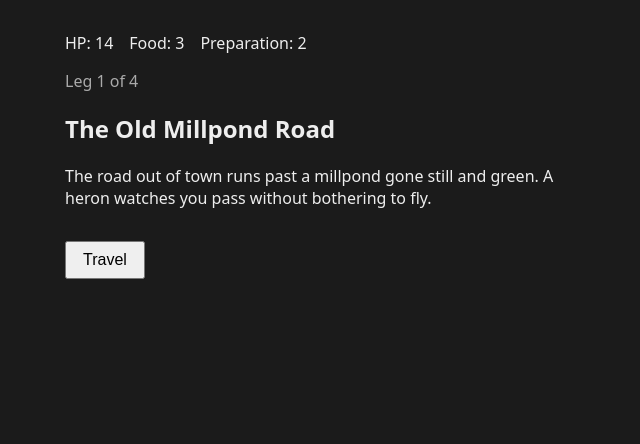
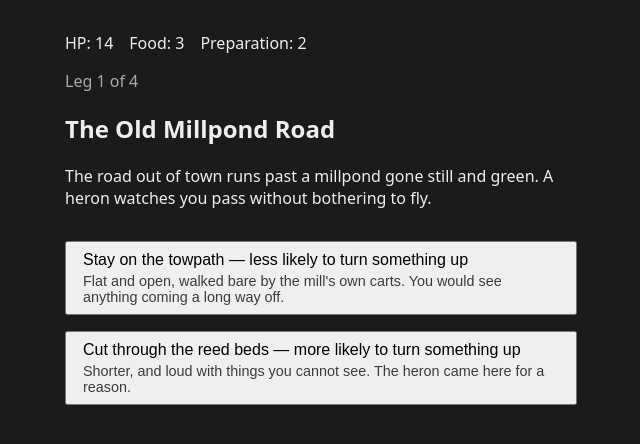
Before and after one commit to zeikar/project-wander, a React (Vite) app: page / in a window 1280 px wide. Both pictures are taken after a click on the button "Set out". Shown: the top 444 px of the page, without its empty margins (319-959 px from the left). Built offline with nearby package versions, Linux system fonts and the light colour scheme.

Commit message:
feat: give every leg two ways to walk it, and let the odds be the only difference

```diff
--- a/src/content/journey.ts
+++ b/src/content/journey.ts
@@ -1,7 +1,33 @@
+// Two ways to walk one leg. They meet the SAME animals in the same proportion
+// and pay the SAME toll; the only thing a route changes is how likely the leg
+// turns something up. That restraint is measured, not modesty: every version
+// that also priced the roads differently collapsed into one correct road, taken
+// on 74-93% of the nodes where the two disagreed. Charging nothing is what keeps
+// both of them worth taking.
+export interface LegRoute {
+  id: string;
+  label: string;
+  description: string;
+  encounterChance: number;
+}
+
 export interface JourneyLeg {
   name: string;
   description: string;
+  routes: readonly LegRoute[];
 }
+
+// The in-world rule behind both numbers, kept identical on every leg so it is
+// learnable: open ground turns up less than thick cover.
+// Measured over 300 seeds against the unbranched 0.6 road. At 0.5/0.75 neither
+// way dominates — the quiet one is uniquely optimal on 13.6% of optimal-line
+// travel nodes, the busy one on 10.5%, and the two disagree on 24.2%. Widening
+// the gap makes the choice sharper and the journey easier at the same time
+// (0.3/0.75 reaches 47.2% decisive but drops the best ending's lockout to
+// 17.7%, and starves the wolves' `read-the-pack` down to 6.9%); narrowing it to
+// 0.55/0.65 leaves the roads agreeing on 90.1% of nodes.
+const QUIET_ROUTE_CHANCE = 0.5;
+const BUSY_ROUTE_CHANCE = 0.75;
 
 // How the journey ended, ranked best to worst by the selector in core/arrival.ts.
 // These are outcomes, not flavour: the label is what the arrival screen calls the
@@ -46,21 +72,85 @@ export const journey: Journey = {
       name: "The Old Millpond Road",
       description:
         "The road out of town runs past a millpond gone still and green. A heron watches you pass without bothering to fly.",
+      routes: [
+        {
+          id: "towpath",
+          label: "Stay on the towpath",
+          description:
+            "Flat and open, walked bare by the mill's own carts. You would see anything coming a long way off.",
+          encounterChance: QUIET_ROUTE_CHANCE,
+        },
+        {
+          id: "reed-beds",
+          label: "Cut through the reed beds",
+          description:
+            "Shorter, and loud with things you cannot see. The heron came here for a reason.",
+          encounterChance: BUSY_ROUTE_CHANCE,
+        },
+      ],
     },
     {
       name: "Crossroads Waymarker",
       description:
         "A wooden waymarker leans hard to one side, its painted letters faded to guesses. Someone has tied a strip of cloth to it, for luck or for grief.",
+      routes: [
+        {
+          id: "cart-road",
+          label: "Take the wide cart road",
+          description:
+            "Rutted and open to the sky. Whatever else it is, it is used.",
+          encounterChance: QUIET_ROUTE_CHANCE,
+        },
+        {
+          id: "drovers-track",
+          label: "Follow the old drovers' track",
+          description:
+            "Half grown over. Nobody has driven cattle up it in years, which does not mean nothing uses it.",
+          encounterChance: BUSY_ROUTE_CHANCE,
+        },
+      ],
     },
     {
       name: "The Ferry Crossing",
       description:
         "An old ferryman rings a small bell to call the boat back from the far bank, grumbling about the toll before he even sees your coin.",
+      routes: [
+        {
+          id: "ferry",
+          label: "Wait for the boat",
+          description:
+            "Open water and a bored old man. There is nothing to meet out there but the wind.",
+          encounterChance: QUIET_ROUTE_CHANCE,
+        },
+        {
+          id: "shallows",
+          label: "Walk the bank down to the shallows",
+          description:
+            "Willow scrub the whole way, close enough to touch on both sides. The scrub is not empty.",
+          encounterChance: BUSY_ROUTE_CHANCE,
+        },
+      ],
     },
     {
       name: "Pinewood Rise",
       description:
         "The path climbs through a thin pine wood where the wind sounds like distant conversation. Somewhere off in the trees, something large moves and then goes quiet.",
+      routes: [
+        {
+          id: "bare-ridge",
+          label: "Climb the bare ridge",
+          description:
+            "Out of the trees entirely. Nothing up there has anywhere to stand out of sight.",
+          encounterChance: QUIET_ROUTE_CHANCE,
+        },
+        {
+          id: "pines",
+          label: "Keep to the pines",
+          description:
+            "Sheltered and close, and quiet the way a room is quiet when someone else is in it.",
+          encounterChance: BUSY_ROUTE_CHANCE,
+        },
+      ],
     },
   ],
   road: {
--- a/src/core/actions.ts
+++ b/src/core/actions.ts
@@ -1,4 +1,6 @@
 export type GameAction =
   | { type: "START_JOURNEY"; seed: number }
-  | { type: "TRAVEL" }
+  // Which of the current leg's routes to walk. An id the leg does not offer is
+  // ignored like any other invalid action.
+  | { type: "TRAVEL"; routeId: string }
   | { type: "CHOOSE_ENCOUNTER_OPTION"; optionId: string };
--- a/src/core/game-state.ts
+++ b/src/core/game-state.ts
@@ -35,9 +35,6 @@ export interface GameState {
 
 export const HUNGRY_TRAVEL_HP_LOSS = 3;
 
-// Chance that a leg of travel turns up an encounter.
-export const ENCOUNTER_CHANCE = 0.6;
-
 // Real resources and the journey seed are set by START_JOURNEY; nothing here is
 // rendered on the title screen, so these placeholder values are never shown.
 export function createInitialState(): GameState {
--- a/src/core/reducer.ts
+++ b/src/core/reducer.ts
@@ -1,6 +1,6 @@
 import type { GameState } from "./game-state";
 import type { GameAction } from "./actions";
-import { ENCOUNTER_CHANCE, HUNGRY_TRAVEL_HP_LOSS } from "./game-state";
+import { HUNGRY_TRAVEL_HP_LOSS } from "./game-state";
 import { rollRandom } from "./rng";
 import { journey } from "../content/journey";
 import { encounters } from "../content/encounters";
@@ -121,10 +121,21 @@ export function reduce(state: GameState, action: GameAction): GameState {
         return state;
       }
 
+      // The route decides one thing only: how likely this leg turns something
+      // up. It is deliberately NOT remembered — because both ways charge the
+      // same toll, nothing downstream needs to know which was walked, so the
+      // branch costs the game state nothing.
+      const route = journey.legs[state.legIndex]?.routes.find(
+        (candidate) => candidate.id === action.routeId,
+      );
+      if (!route) {
+        return state;
+      }
+
       // Setting out costs nothing: the leg is only paid for once it is
       // finished, whether that happens here or after an encounter.
       const trigger = rollRandom(state.rngState);
-      if (trigger.value >= ENCOUNTER_CHANCE) {
+      if (trigger.value >= route.encounterChance) {
         return completeLeg({
           ...state,
           lastEncounterResult: null,
--- a/src/ui/App.tsx
+++ b/src/ui/App.tsx
@@ -6,6 +6,7 @@ import { arrivalEnding } from "../core/arrival";
 import type { GameState } from "../core/game-state";
 import type { GameAction } from "../core/actions";
 import { journey } from "../content/journey";
+import type { JourneyLeg, LegRoute } from "../content/journey";
 import { encounters } from "../content/encounters";
 import type { EncounterOption } from "../content/encounters";
 
@@ -107,6 +108,30 @@ export function leavesNoFood(
   );
 }
 
+// Says which way a route leans and never its odds — the same contract costHint
+// keeps for hp, and for the same reason: the player should be able to make the
+// bet, not compute it. Derived from the leg's own numbers rather than authored
+// beside them, so a label can never drift out of step with the chance it
+// describes. Returns "" when the routes carry equal odds, which no shipped leg
+// does; a middle route in a future three-way leg gets "" for the same reason,
+// since "neither the quietest nor the busiest" is not worth a clause.
+export function trafficHint(leg: JourneyLeg, route: LegRoute): string {
+  const chances = leg.routes.map((candidate) => candidate.encounterChance);
+  const quietest = Math.min(...chances);
+  const busiest = Math.max(...chances);
+
+  if (quietest === busiest) {
+    return "";
+  }
+  if (route.encounterChance === quietest) {
+    return " — less likely to turn something up";
+  }
+  if (route.encounterChance === busiest) {
+    return " — more likely to turn something up";
+  }
+  return "";
+}
+
 // Deliberately kept as local components in this one file: at this size,
 // separate screen files would be fragmentation, not organization.
 
@@ -169,7 +194,13 @@ function TravelScreen({
   state: GameState;
   dispatch: Dispatch<GameAction>;
 }) {
-  const leg = journey.legs[state.legIndex];
+  // The traveling phase is only ever entered with a legIndex inside the list —
+  // `completeLeg` switches to `arrived` the moment it runs off the end — so a
+  // miss here is a broken invariant, not a state the player can reach. Asserted
+  // rather than given a fallback, on the same grounds as EncounterScreen: the
+  // routes are the only way forward, so a screen rendered without them would
+  // soft-lock the journey.
+  const leg = journey.legs[state.legIndex]!;
 
   return (
     <div className="screen">
@@ -185,14 +216,8 @@ function TravelScreen({
       <p className="leg-progress">
         Leg {state.legIndex + 1} of {journey.legs.length}
       </p>
-      {leg ? (
-        <>
-          <h2>{leg.name}</h2>
-          <p>{leg.description}</p>
-        </>
-      ) : (
-        <p>The road ahead is unclear.</p>
-      )}
+      <h2>{leg.name}</h2>
+      <p>{leg.description}</p>
       {state.food === 0 && (
         <p className="warning">
           Finishing the leg without food will cost you {HUNGRY_TRAVEL_HP_LOSS}{" "}
@@ -200,7 +225,20 @@ function TravelScreen({
         </p>
       )}
       <FieldNotes state={state} />
-      <button onClick={() => dispatch({ type: "TRAVEL" })}>Travel</button>
+      <div className="route-options">
+        {leg.routes.map((route) => (
+          <button
+            key={route.id}
+            onClick={() => dispatch({ type: "TRAVEL", routeId: route.id })}
+          >
+            <span className="route-label">
+              {route.label}
+              {trafficHint(leg, route)}
+            </span>
+            <span className="route-description">{route.description}</span>
+          </button>
+        ))}
+      </div>
     </div>
   );
 }
--- a/src/ui/styles.css
+++ b/src/ui/styles.css
@@ -49,6 +49,33 @@ body {
   text-align: left;
 }
 
+/* The two ways out of a leg are the same kind of thing as encounter options —
+   a short list of choices, read top to bottom — so they get the same shape. */
+.route-options {
+  display: flex;
+  flex-direction: column;
+  align-items: stretch;
+}
+
+.route-options button {
+  display: block;
+  text-align: left;
+}
+
+/* The promise ("less likely to turn something up") rides with the label, and
+   the road's own description sits under it: the wager first, the scenery
+   second. */
+.route-label {
+  display: block;
+}
+
+.route-description {
+  display: block;
+  margin-top: 0.25rem;
+  opacity: 0.75;
+  font-size: 0.9rem;
+}
+
 button {
   font-size: 1rem;
   padding: 0.5rem 1rem;
```
Also changed, not shown: 4 other files (tests, documents, lock files or other folders).
